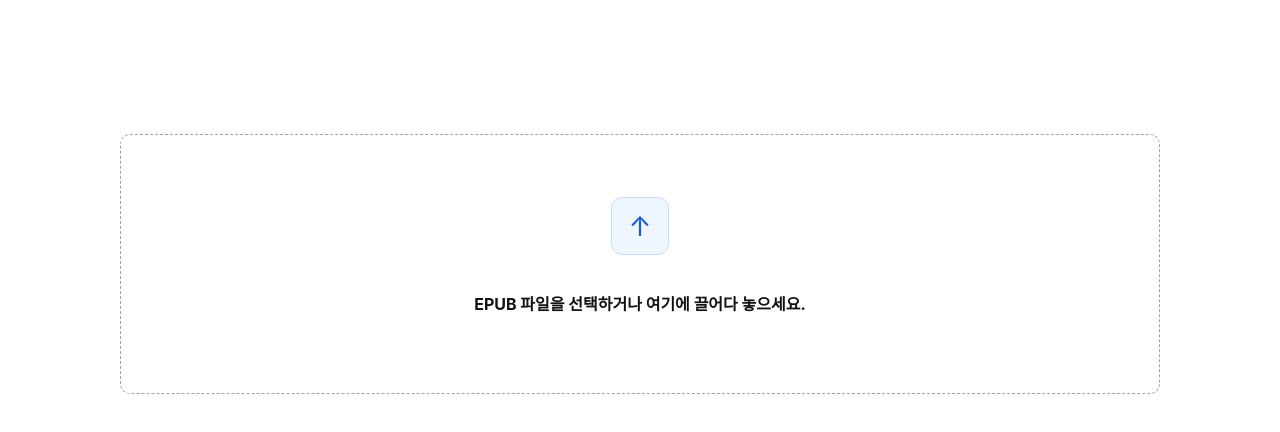
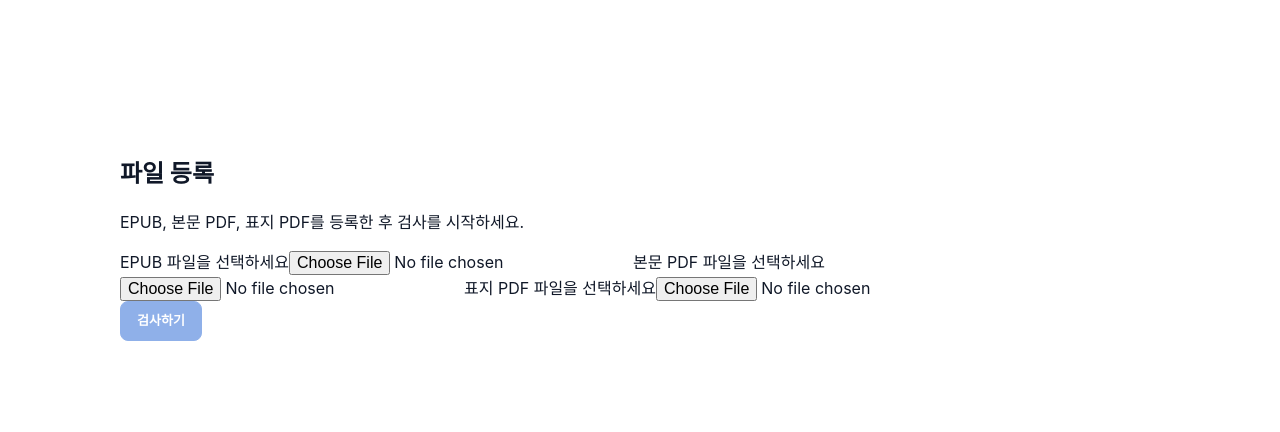
Before and after one commit to qeemoo/checker0, a Next.js app: page / in a window 1280 px wide. Shown: the top 432 px of the page. Built offline with nearby package versions, Linux system fonts and the light colour scheme.

Commit message:
feat: collect EPUB, body PDF and cover PDF before starting checks

```diff
--- a/src/components/epub/epub-uploader.tsx
+++ b/src/components/epub/epub-uploader.tsx
@@ -81,7 +81,9 @@ function stepFromPath(pathname: string): WorkflowStep {
 }
 
 export default function EpubUploader() {
-  const inputRef = useRef<HTMLInputElement>(null);
+  const [uploadEpub, setUploadEpub] = useState<File | null>(null);
+  const [uploadBodyPdf, setUploadBodyPdf] = useState<File | null>(null);
+  const [uploadCoverPdf, setUploadCoverPdf] = useState<File | null>(null);
   const codeFixLockRef = useRef(false);
   const tocFixLockRef = useRef(false);
 
@@ -326,13 +328,6 @@ export default function EpubUploader() {
     const file = event.target.files?.[0];
     if (file) void handleFile(file);
     event.target.value = '';
-  }
-
-  function handleDrop(event: React.DragEvent<HTMLDivElement>) {
-    event.preventDefault();
-    setDragging(false);
-    const file = event.dataTransfer.files?.[0];
-    if (file) void handleFile(file);
   }
 
   async function updateMetadata(updatedMetadata: EpubMetadata) {
@@ -764,6 +759,9 @@ export default function EpubUploader() {
 
   function reset() {
     setOriginalFile(null);
+    setUploadEpub(null);
+    setUploadBodyPdf(null);
+    setUploadCoverPdf(null);
     setCurrentStep('metadata');
     window.history.pushState({ epubChecker: true }, '', '/');
     setAnalysis(null);
@@ -804,28 +802,17 @@ export default function EpubUploader() {
         <>
           <div className="upload-top-space" aria-hidden="true" />
 
-          {/* 첫 파일 투입 화면은 기존 UI와 동작을 그대로 유지합니다. */}
-          <div
-            onDragOver={(event) => {
-              event.preventDefault();
-              setDragging(true);
-            }}
-            onDragLeave={() => setDragging(false)}
-            onDrop={handleDrop}
-            onClick={() => inputRef.current?.click()}
-            className={`upload-dropzone ${dragging ? 'is-dragging' : ''}`}
-          >
-            <input
-              ref={inputRef}
-              type="file"
-              accept=".epub"
-              onChange={handleInputChange}
-              className="hidden"
-              style={{ display: 'none' }}
-            />
-            <span className="upload-icon" aria-hidden="true">↑</span>
-            <p className="upload-title">EPUB 파일을 선택하거나 여기에 끌어다 놓으세요.</p>
-          </div>
+          <section className="initial-upload-panel">
+            <h1>파일 등록</h1>
+            <p>EPUB, 본문 PDF, 표지 PDF를 등록한 후 검사를 시작하세요.</p>
+            <div className="initial-upload-fields">
+              <label>EPUB <span>{uploadEpub?.name ?? '파일을 선택하세요'}</span><input type="file" accept=".epub,application/epub+zip" onChange={(event) => setUploadEpub(event.target.files?.[0] ?? null)} /></label>
+              <label>본문 PDF <span>{uploadBodyPdf?.name ?? '파일을 선택하세요'}</span><input type="file" accept=".pdf,application/pdf" onChange={(event) => setUploadBodyPdf(event.target.files?.[0] ?? null)} /></label>
+              <label>표지 PDF <span>{uploadCoverPdf?.name ?? '파일을 선택하세요'}</span><input type="file" accept=".pdf,application/pdf" onChange={(event) => setUploadCoverPdf(event.target.files?.[0] ?? null)} /></label>
+            </div>
+            <button type="button" className="btn-primary initial-upload-submit" disabled={!uploadEpub || !uploadBodyPdf || !uploadCoverPdf || loading} onClick={() => { if (uploadEpub && uploadBodyPdf && uploadCoverPdf) void handleFile(uploadEpub); }}>{loading ? '검사 중...' : '검사하기'}</button>
+            {error && <p className="status-failure" role="alert">{error}</p>}
+          </section>
         </>
       ) : (
         <>
@@ -914,7 +901,7 @@ export default function EpubUploader() {
 
           {/* PDF upload and classification state stays mounted between the three cover steps. */}
           <div style={{ display: currentStep === 'cover' || currentStep === 'introduce' || currentStep === 'backcover' ? 'block' : 'none' }}>
-            <EpubCoverPdfCheck epubFile={originalFile} section={currentStep === 'introduce' ? 'introduce' : currentStep === 'backcover' ? 'backcover' : 'cover'} />
+            <EpubCoverPdfCheck epubFile={originalFile} coverPdf={uploadCoverPdf} section={currentStep === 'introduce' ? 'introduce' : currentStep === 'backcover' ? 'backcover' : 'cover'} />
           </div>
 
           {currentStep === 'metadata-check' && (
```
